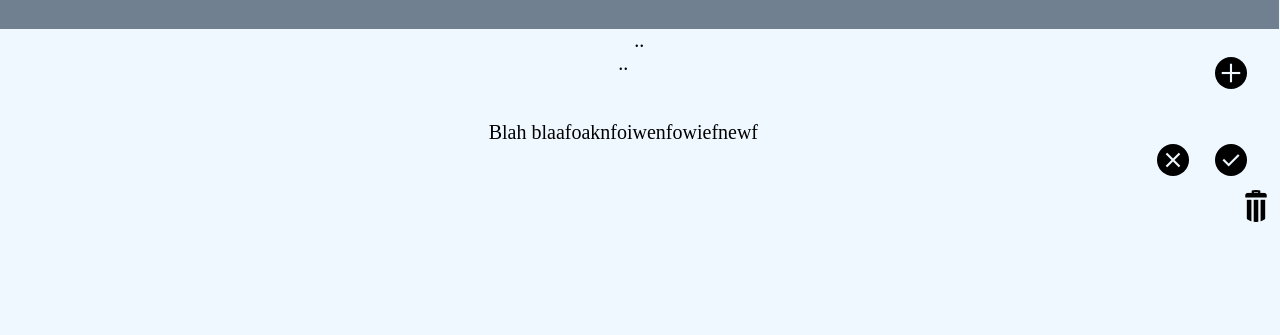
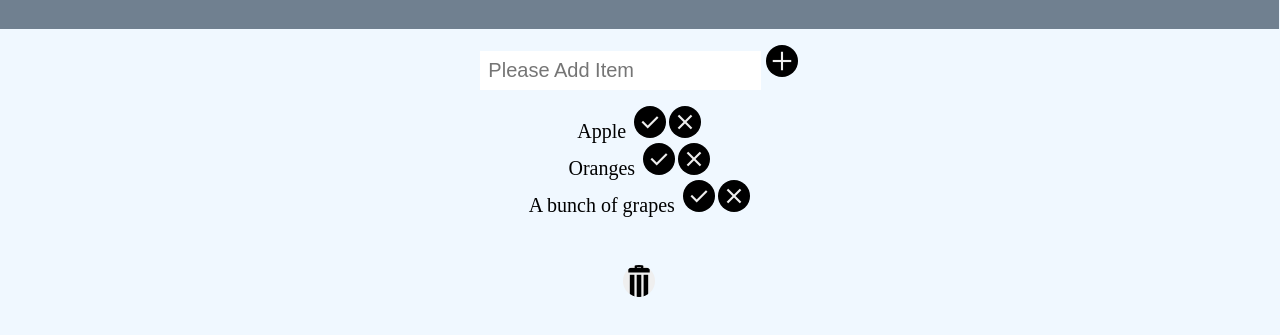
Before and after one commit to sawheeldon/listy-app, a plain HTML site: page index.html in a window 1280 px wide. Shown: the part 71-406 px from the top of the page. Drawn offline with Linux system fonts and the light colour scheme.

Commit message:
Finalised CSS and HTML

```diff
--- a/CSS/main.css
+++ b/CSS/main.css
@@ -26,7 +26,6 @@ CSS reset
 General styles (General Module, wrapping around the modules bellow)
 (the styles used everywhere in the page (like the Body) or styles which are used in more than 2 of the modules bellow (h2, h3, h4, h5, h6, p, a, ul, li))
 */
-
 body {
     background-color:aliceblue;
     font-size:20px;
@@ -51,59 +50,69 @@ body {
     height:2rem;
     width:auto;
 }
-.buttons {
-    float: right;
+.add-box input{
+    padding:0.5rem;
+    display:inline-block;
 }
-.buttons .add {
+.add-box .add {
     background-image: url("../images/add.png");
     height: 32px;
     width: 32px;
     background-size: 100%;
     background-repeat: no-repeat;
     border-radius: 18px;
-    margin: 15% -100%;
+    margin-top:1rem;
 }
-
-.buttons .tick {
+ol,
+ul {
+    list-style: outside none none;
+    display: inline-block;
+}
+.list-items{
+    text-align: center;
+    width:50%;
+    margin-left:auto;
+    margin-right:auto;
+    margin-top:1rem;
+    display:inline-block
+}
+.list-items .tick {
     background-image: url(../images/tick.png);
     height: 32px;
     width: 32px;
     background-size: 100%;
     background-repeat: no-repeat;
     border-radius: 18px;
-    margin: 15% -100%;
-    position: relative;
-    top:50px;
+    margin-left: 0.5rem;
 }
-.buttons .cross {
+.list-items .cross {
     background-image: url(../images/cross.png);
     height: 32px;
     width: 32px;
     background-size: 100%;
     background-repeat: no-repeat;
     border-radius: 18px;
-    margin: 50% -125%;
-    position: relative;
-    top: 2px;
-    right: 50px;
+    margin-left:0.2rem;
 }
-.buttons .bin {
+.bin-container {
+    width:70%;
+    margin-left:auto;
+    margin-right:auto;
+    text-align: center;
+    margin-top:3rem;
+}
+.bin-container .bin {
     background-image: url(../images/bin.png);
     height: 32px;
     width: 32px;
-    float: none;
     background-size: 100%;
     background-repeat: no-repeat;
     border-radius: 18px;
-    margin: 25% -20%;
-    position: static;
-    top: 10rem;
-    right: 50rem;
+    margin-left: auto;
+    margin-right: auto;
+    text-align: center;
 }
-.all-items{
-    text-align: center;
 
-}
 /* -------------------------------------
 Header styles (Main Module)
 (all the styles inside the < header > or < nav > tags)
--- a/index.html
+++ b/index.html
@@ -11,23 +11,22 @@
             <h1>LISTIFY</h1>
         </div>
         <div class="main">
-    <div class="add-box">..</div>
-        <div class="buttons">
-            <div class="add function-button"></div>
-            <div class="tick function-button"></div>
-            <div class="cross function-button"></div>
-            <div class="bin function-button"></div>
-            <div class="star function-button"></div>
+            <div class="add-box">
+                <input type="text" value="" maxlength="20" placeholder="Please Add Item" id="addItemValue">
+                <button type="submit" id="addItem" class="add"></button>
             </div>
-        <div class="all-items">
-            <ul>
-                <li class="current-item">..</li>
-                <li class="current-item"></li>
-                <li class="current-item"></li>
+            <div class="list-container">
+                <ul class="list-items">
+                    <li class="current-item"><span>Apple</span><button class="tick"></button><button class="cross"></button></li>
+                    <li class="current-item"><span>Oranges</span><button class="tick"></button><button class="cross"></button></li>
+                    <li class="current-item"><span>A bunch of grapes</span><button class="tick"></button><button class="cross"></button></li>
                 </ul>
+                <div class="bin-container">
+                    <button class="bin"></button>
                 </div>
-    <p>Blah blaafoaknfoiwenfowiefnewf</p>
+            </div>
         </div>
         <div class="footer"></div>
+        <script src="jQuery/app.js" type="application/javascript"></script>
     </body>
 </html>
```
Also changed, not shown: jQuery/app.js (added, +9 -0 lines), jQuery/js.js (deleted). Lines whose indentation alone changed are shown as unchanged.
